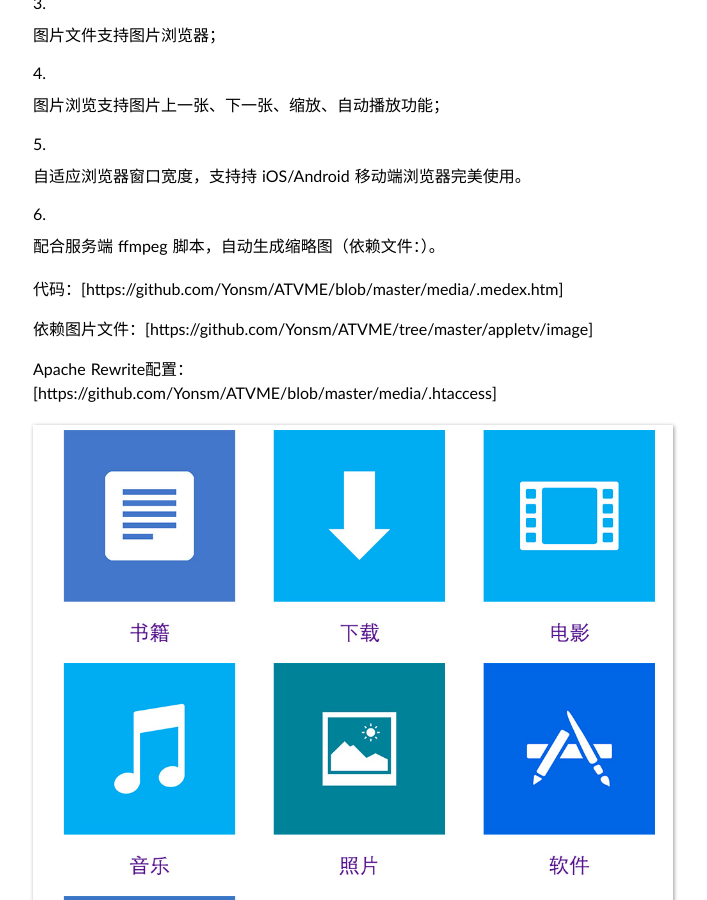
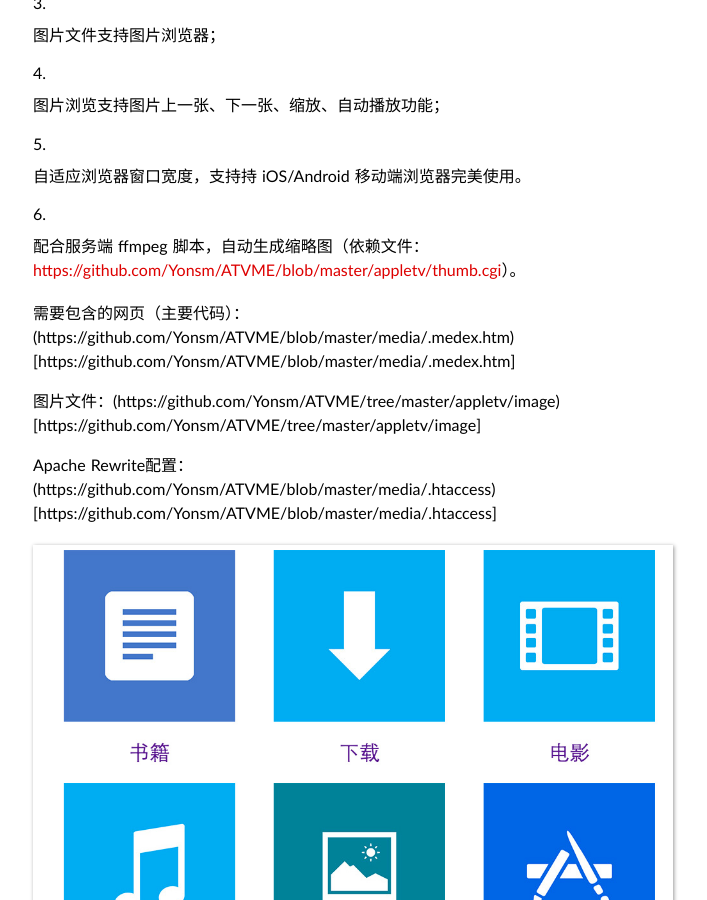
Before and after one commit to Yonsm/Yonsm.github.io, a Jekyll site: the page built from _posts/2013-08-30-medex.md, in a window 1280 px wide and 900 px high, scrolled down 342 px. Shown: the whole window, without its empty margins (307-1014 px from the left). Built offline with Jekyll 4.4.1, drawn with Linux system fonts in a browser that asks for light colours; some web fonts are replaced; Markdown is read by kramdown in place of the engine named in the settings; comment, search, counter and statistics services are not loaded.

Commit message:
更新文章

```diff
--- a/_posts/2013-08-30-medex.md
+++ b/_posts/2013-08-30-medex.md
@@ -17,14 +17,14 @@ tags: 折腾
 
 5. 自适应浏览器窗口宽度，支持持 iOS/Android 移动端浏览器完美使用。
 
-6. 配合服务端 ffmpeg 脚本，自动生成缩略图（依赖文件：[](https://github.com/Yonsm/ATVME/blob/master/appletv/thumb.cgi)）。
+6. 配合服务端 ffmpeg 脚本，自动生成缩略图（依赖文件：[https://github.com/Yonsm/ATVME/blob/master/appletv/thumb.cgi](https://github.com/Yonsm/ATVME/blob/master/appletv/thumb.cgi)）。
 
 
-代码：[https://github.com/Yonsm/ATVME/blob/master/media/.medex.htm]
+需要包含的网页（主要代码）：(https://github.com/Yonsm/ATVME/blob/master/media/.medex.htm)[https://github.com/Yonsm/ATVME/blob/master/media/.medex.htm]
 
-依赖图片文件：[https://github.com/Yonsm/ATVME/tree/master/appletv/image]
+图片文件：(https://github.com/Yonsm/ATVME/tree/master/appletv/image)[https://github.com/Yonsm/ATVME/tree/master/appletv/image]
 
-Apache Rewrite配置：[https://github.com/Yonsm/ATVME/blob/master/media/.htaccess]
+Apache Rewrite配置：(https://github.com/Yonsm/ATVME/blob/master/media/.htaccess)[https://github.com/Yonsm/ATVME/blob/master/media/.htaccess]
 
 
 ![屏幕截图1](/assets/medex1.jpg)
```
Also changed, not shown: other parts of _posts/2013-08-30-medex.md (+2 -0 lines).
